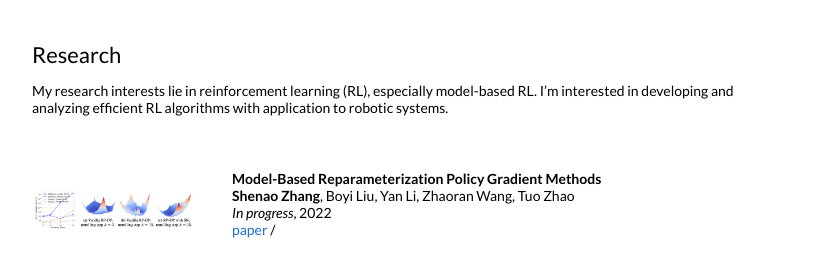
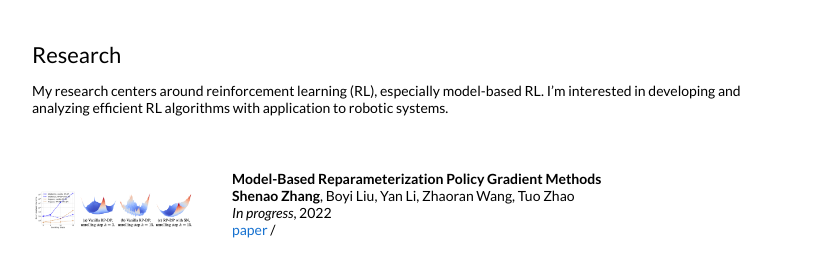
Before and after one commit to shenao-zhang/shenao-zhang.github.io, a Jekyll site: the page built from _posts/2021-12-02-mbpg.markdown, in a window 1280 px wide. Shown: the part 243-518 px from the top of the page, without its empty margins (228-1051 px from the left). Built offline with Jekyll 4.4.1, drawn with Linux system fonts in a browser that asks for light colours.

Commit message:
Update default.html

```diff
--- a/_layouts/default.html
+++ b/_layouts/default.html
@@ -46,7 +46,7 @@
             <td style="padding:2.5%;width:100%;vertical-align:middle">
               <h2>Research</h2>
               <p>
-                My research interests lie in reinforcement learning (RL), especially model-based RL. I’m interested in developing and analyzing efficient RL algorithms with application to robotic systems.
+                My research centers around reinforcement learning (RL), especially model-based RL. I’m interested in developing and analyzing efficient RL algorithms with application to robotic systems.
               </p>
             </td>
           </tr>
```
